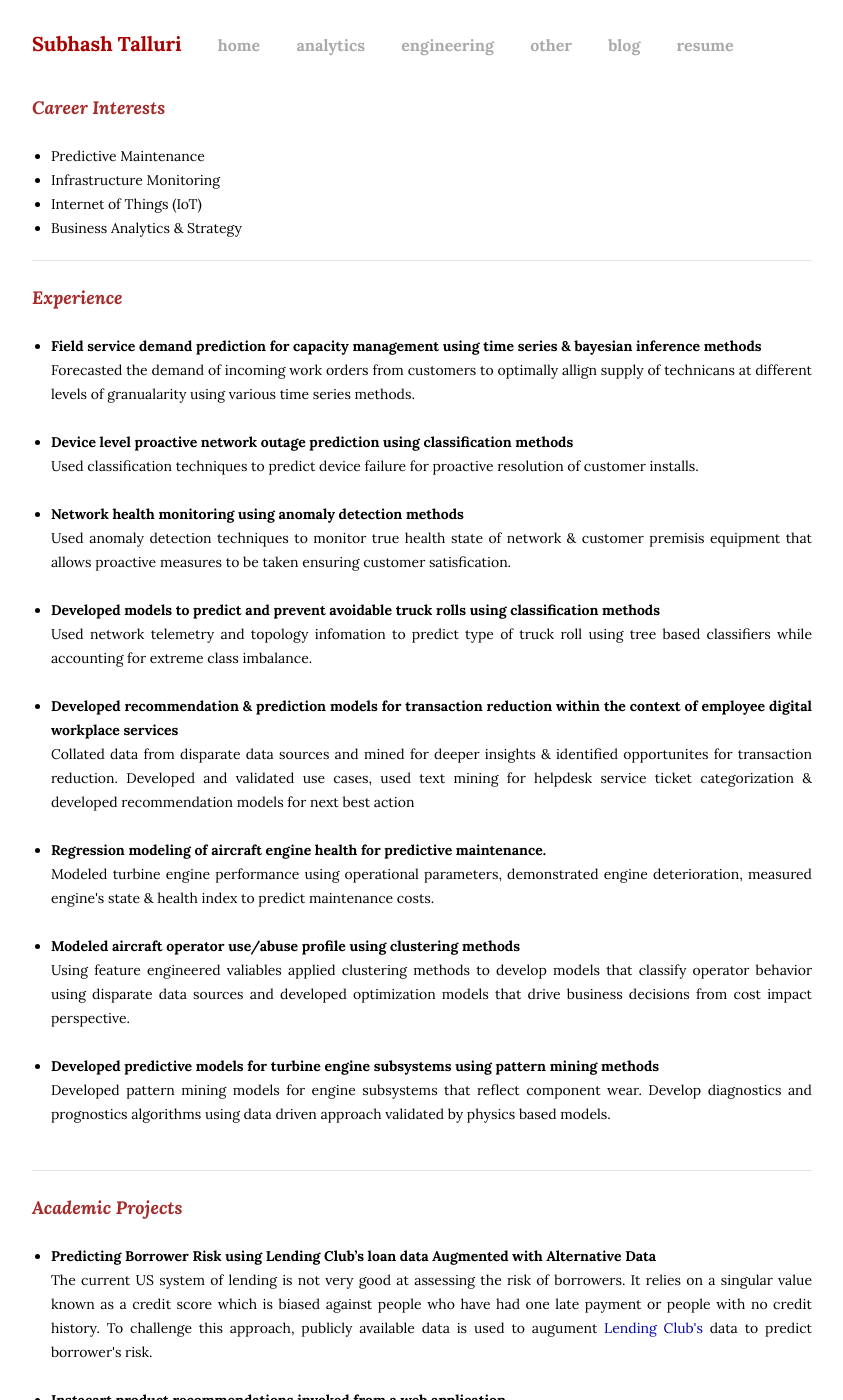
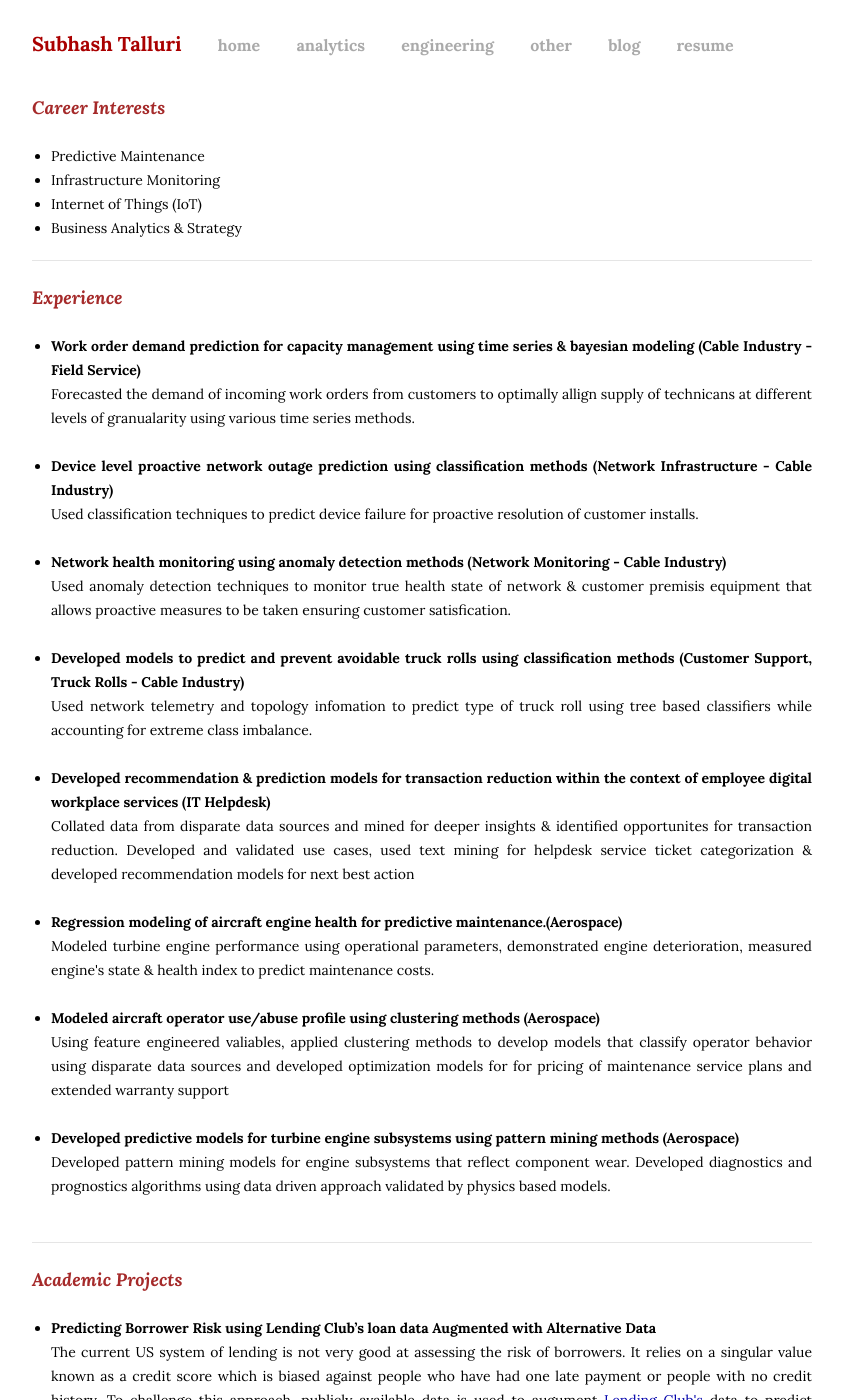
Before and after one commit to subhashtalluri/subhashtalluri.github.io, a Jekyll site: the page built from analytics.html, in a window 1280 px wide and 1400 px high. Shown: the whole window, without its empty margins (88-931 px from the left). Built offline with Jekyll 4.4.1, drawn with Linux system fonts in a browser that asks for light colours.

Commit message:
Update to interests

```diff
--- a/_layouts/home.html
+++ b/_layouts/home.html
@@ -32,6 +32,7 @@
                 <br>
                 <ul>
                   <li>Predictive maintenance of aerospace, telecom, automotive, mechanical & industrial systems </li>
+                  <li>Communicacations & Signal Processing </li>
                   <li>Sensor, Image & video analytics for infrastructure monitoring </li>
                   <li>Bridging the gap between physics based modeling and data driven modeling</li>
                   <li>Building model agnostic explanations for black box ML methods in engineering </li>
--- a/analytics.html
+++ b/analytics.html
@@ -16,36 +16,36 @@ title: Subhash Talluri | Analytics
 <br>
 <ul>
     <li>
-    <b>Field service demand prediction for capacity management using time series & bayesian inference methods</b><br>
+    <b>Work order demand prediction for capacity management using time series & bayesian modeling (Cable Industry - Field Service)</b><br>
     Forecasted the demand of incoming work orders from customers to optimally allign supply of technicans at different levels of granualarity using various time series methods. </li>
     <br>
     <li>
-    <b>Device level proactive network outage prediction using classification methods </b><br>
+    <b>Device level proactive network outage prediction using classification methods (Network Infrastructure - Cable Industry) </b><br>
     Used classification techniques to predict device failure for proactive resolution of customer installs.</li>
     <br>
     <li>
-    <b>Network health monitoring using anomaly detection methods</b><br>
+    <b>Network health monitoring using anomaly detection methods (Network Monitoring - Cable Industry)</b><br>
     Used anomaly detection techniques to monitor true health state of network & customer premisis equipment that allows proactive measures to be taken ensuring customer satisfication.  </li>
     <br>
     <li>
-    <b>Developed models to predict and prevent avoidable truck rolls using classification methods  </b><br>
+    <b>Developed models to predict and prevent avoidable truck rolls using classification methods (Customer Support, Truck Rolls - Cable Industry) </b><br>
     Used network telemetry and topology infomation to predict type of truck roll using tree based classifiers while accounting for extreme class imbalance.   </li>
     <br>
     <li>
-    <b>Developed recommendation & prediction models for transaction reduction within the context of employee digital workplace services  </b><br>
+    <b>Developed recommendation & prediction models for transaction reduction within the context of employee digital workplace services (IT Helpdesk)  </b><br>
     Collated data from disparate data sources and mined for deeper insights & identified opportunites for transaction reduction. Developed and validated use cases, used text mining for helpdesk service ticket categorization & developed recommendation models for next best action   </li>
     <br>
     <li>
-    <b>Regression modeling of aircraft engine health for predictive maintenance.</b><br>
+    <b>Regression modeling of aircraft engine health for predictive maintenance.(Aerospace)</b><br>
     Modeled turbine engine performance using operational parameters, demonstrated engine deterioration, measured engine's state & health index to predict maintenance costs.</li>
     <br>
     <li>
-    <b>Modeled aircraft operator use/abuse profile using clustering methods</b><br>
-    Using feature engineered valiables applied clustering methods to develop models that classify operator behavior using disparate data sources and developed optimization models that drive business decisions from cost impact perspective. </li>
+    <b>Modeled aircraft operator use/abuse profile using clustering methods (Aerospace)</b><br>
+    Using feature engineered valiables, applied clustering methods to develop models that classify operator behavior using disparate data sources and developed optimization models for for pricing of maintenance service plans and extended warranty support </li>
     <br>
     <li>
-    <b>Developed predictive models for turbine engine subsystems using pattern mining methods </b><br>
-    Developed pattern mining models for engine subsystems that reflect component wear. Develop diagnostics and prognostics algorithms using data driven approach validated by physics based models.   </li>
+    <b>Developed predictive models for turbine engine subsystems using pattern mining methods (Aerospace) </b><br>
+    Developed pattern mining models for engine subsystems that reflect component wear. Developed diagnostics and prognostics algorithms using data driven approach validated by physics based models.   </li>
     <br>
 </ul>
 <hr><br>
```
